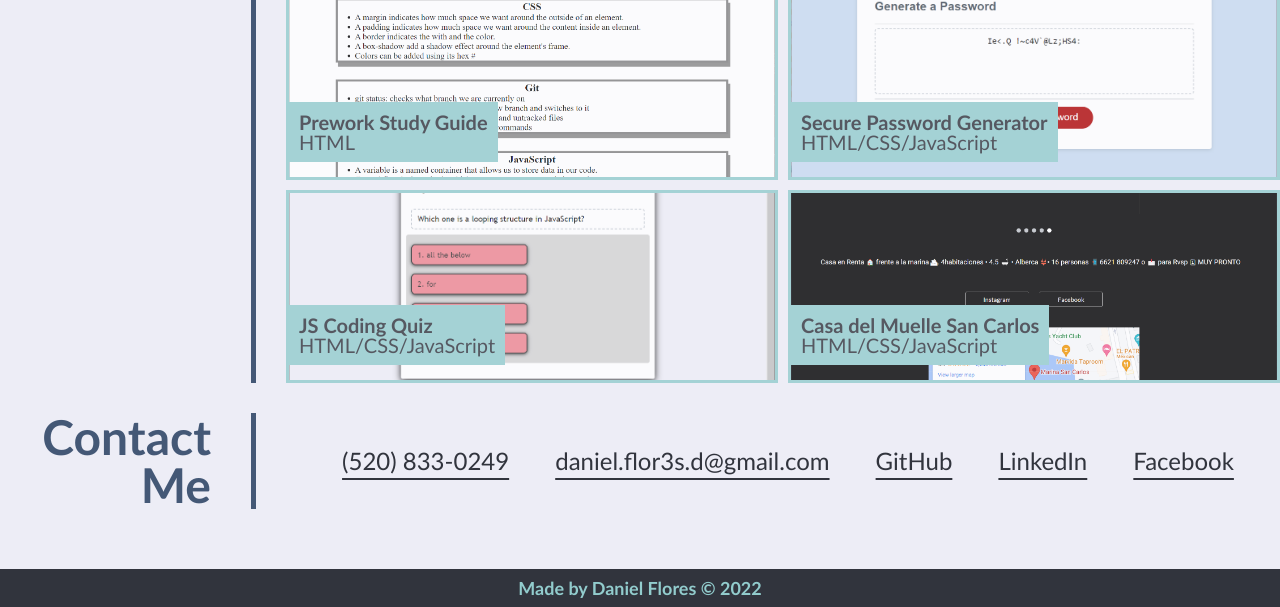
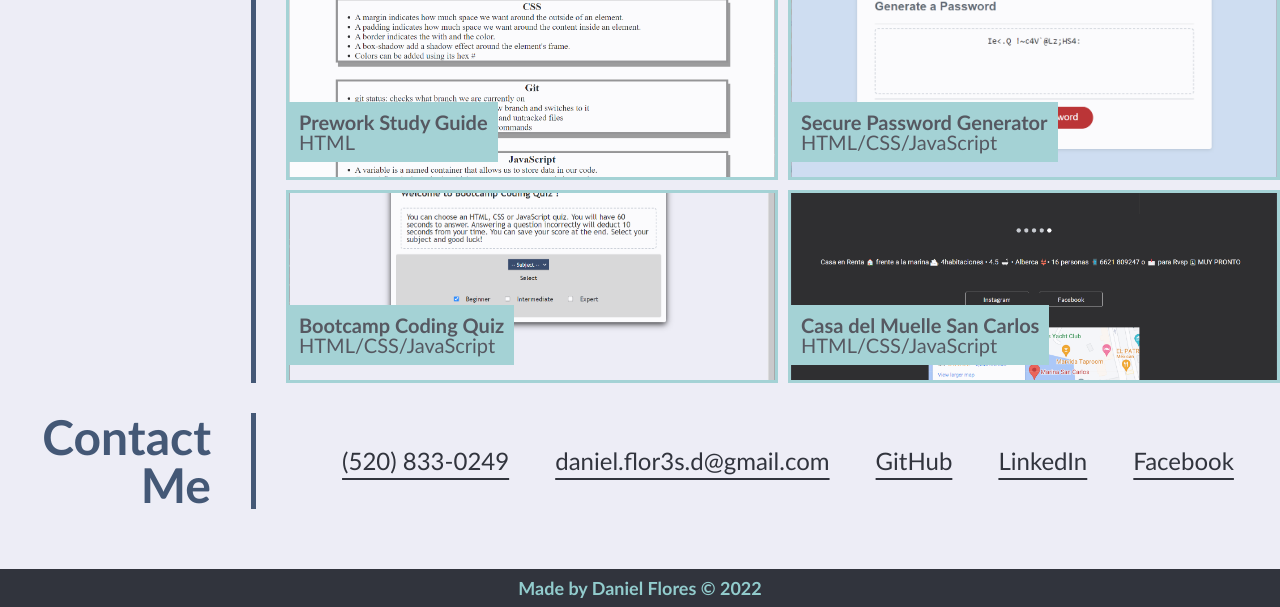
Before and after one commit to danielfloresd/webdeveloper-portfolio, a plain HTML site: page index.html in a window 1280 px wide. Shown: the part 923-1530 px from the top of the page. Drawn offline with Linux system fonts and the light colour scheme.

Commit message:
Fix quiz project

```diff
--- a/assets/css/style.css
+++ b/assets/css/style.css
@@ -186,8 +186,8 @@ header nav ul li a {
 }
 
 /* JS Coding Quiz project section grid and background image and position settings */
-.item-js-coding-quiz{
-    background-image: url("../images/js-coding-quiz.png");
+.item-bootcamp-coding-quiz{
+    background-image: url("../images/bootcamp-coding-quiz.png");
 }
 
 /* Indivual project label styling */
--- a/index.html
+++ b/index.html
@@ -98,11 +98,11 @@
                             <p>HTML/CSS/JavaScript</p>
                         </div>
                     </a>
-                    <a href="https://danielfloresd.github.io/js-coding-quiz/"
+                    <a href="https://danielfloresd.github.io/bootcamp-coding-quiz/"
                         target="_blank"
-                        class="project item-js-coding-quiz">
+                        class="project item-bootcamp-coding-quiz">
                         <div class="project-label">
-                            <h3>JS Coding Quiz</h3>
+                            <h3>Bootcamp Coding Quiz</h3>
                             <p>HTML/CSS/JavaScript</p>
                         </div>
                     </a>
```
Also changed, not shown: assets/images/bootcamp-coding-quiz.png (added), assets/images/js-coding-quiz.png (deleted).
